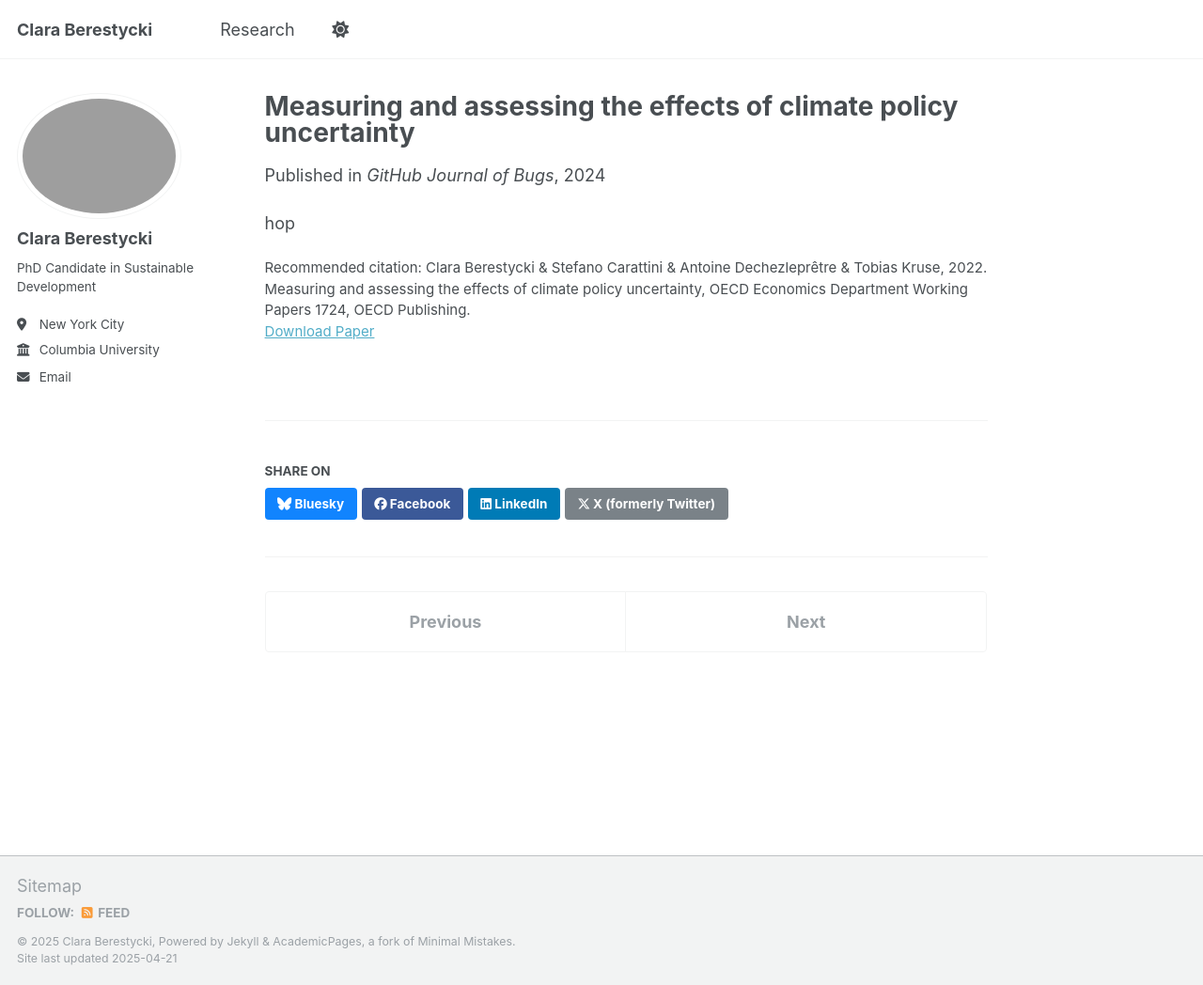
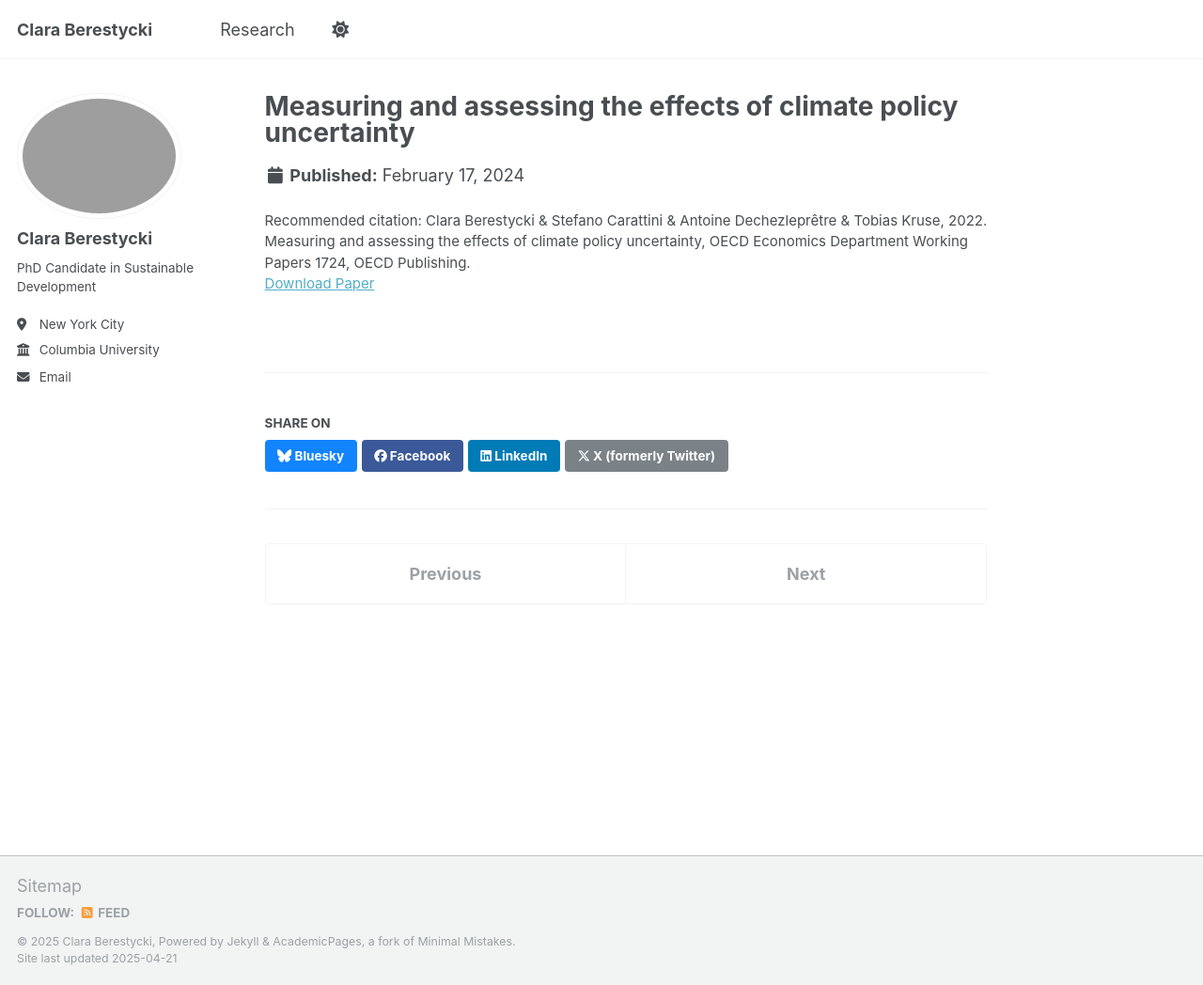
Before and after one commit to claraberes/claraberes.github.io, a Jekyll site: the page built from _publications/2024-02-17-paper-title-number-4.md, in a window 1280 px wide and 1048 px high. Shown: the whole window at 94% size. Built offline with Jekyll 4.4.1, drawn with Linux system fonts in a browser that asks for light colours.

Commit message:
Update 2024-02-17-paper-title-number-4.md

```diff
--- a/_publications/2024-02-17-paper-title-number-4.md
+++ b/_publications/2024-02-17-paper-title-number-4.md
@@ -3,11 +3,6 @@ title: "Measuring and assessing the effects of climate policy uncertainty"
 collection: publications
 category: conferences
 permalink: /publication/2024-02-17-paper-title-number-4
-excerpt: 'This paper is about fixing template issue #693.'
-date: 2024-02-17
-venue: 'GitHub Journal of Bugs'
 paperurl: 'https://www.oecd.org/en/publications/measuring-and-assessing-the-effects-of-climate-policy-uncertainty_34483d83-en.html'
 citation: 'Clara Berestycki & Stefano Carattini & Antoine Dechezleprêtre & Tobias Kruse, 2022. Measuring and assessing the effects of climate policy uncertainty, OECD Economics Department Working Papers 1724, OECD Publishing.'
 ---
-
-hop
```
